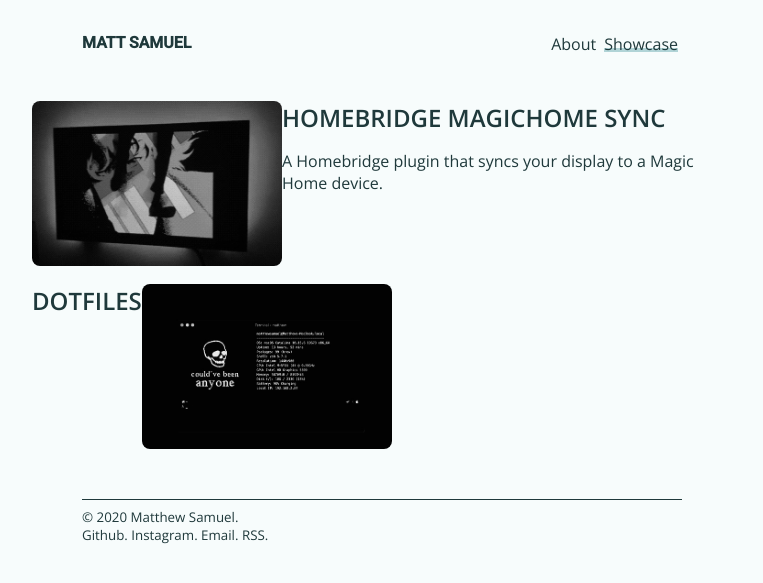
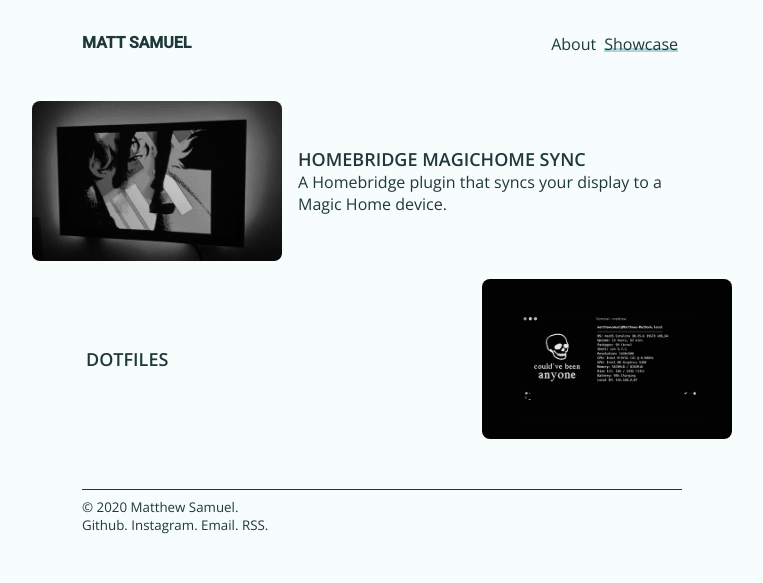
Before and after one commit to mjsamuel/mjsamuel.github.io, a Jekyll site: the page built from projects/index.html, in a window 1280 px wide. Shown: the top 583 px of the page, without its empty margins (258-1021 px from the left). Built offline with Jekyll 4.4.1, drawn with Linux system fonts in a browser that asks for light colours.

Commit message:
Styled project list

```diff
--- a/assets/css/main.css
+++ b/assets/css/main.css
@@ -40,7 +40,7 @@ header h1 a {
   float: left;
 }
 
-/* Header nav bar */
+/*  Navigation bar */
 nav ul {
   margin: 0;
   padding: 0;
@@ -82,36 +82,40 @@ main {
   object-position: -100px 0px;
 }
 
-/* Projects list */
+/* Project list */
 .project {
   margin: 18px -50px;
   display: flex;
-}
+  align-items: center;
 
-.project-right {
-  justify-content: flex-end
 }
 
 .project .banner {
   width: 250px;
-  height: 165px;
+  height: 160px;
   object-fit: cover;
-}
-
-.project-left .banner {
   margin-right: 16px;
 }
 
-.project-right .banner {
-  margin-left: 16px;
+.project:nth-child(2n+2) {
+  justify-content: flex-end
 }
 
-.project span {
-  font-weight: bold;
+.project:nth-child(2n+2) .banner {
+  margin-left: 16px;
+  margin-right: 0;
 }
 
-.project span img {
-  border-radius: 0;
+.project-details {
+  width: calc(100% - 320px);
+}
+
+.project-details h2 {
+  font-size: 18px;
+}
+
+.project-details p {
+  margin: 0;
 }
 
 /* Posts list*/
@@ -158,6 +162,7 @@ div.highlighter-rouge {
   border-radius: 8px;
 }
 
+/* Other */
 h1, h2, h3, .post-meta {
   margin: 0px;
   padding: 0px;
@@ -216,4 +221,13 @@ img {
     max-height: 225px;
     object-position: 50% 0;
   }
+
+  .project {
+    margin: 18px 0px;
+    display: flex;
+  }
+
+  .project-details {
+    width: 100%;
+  }
 }
```
